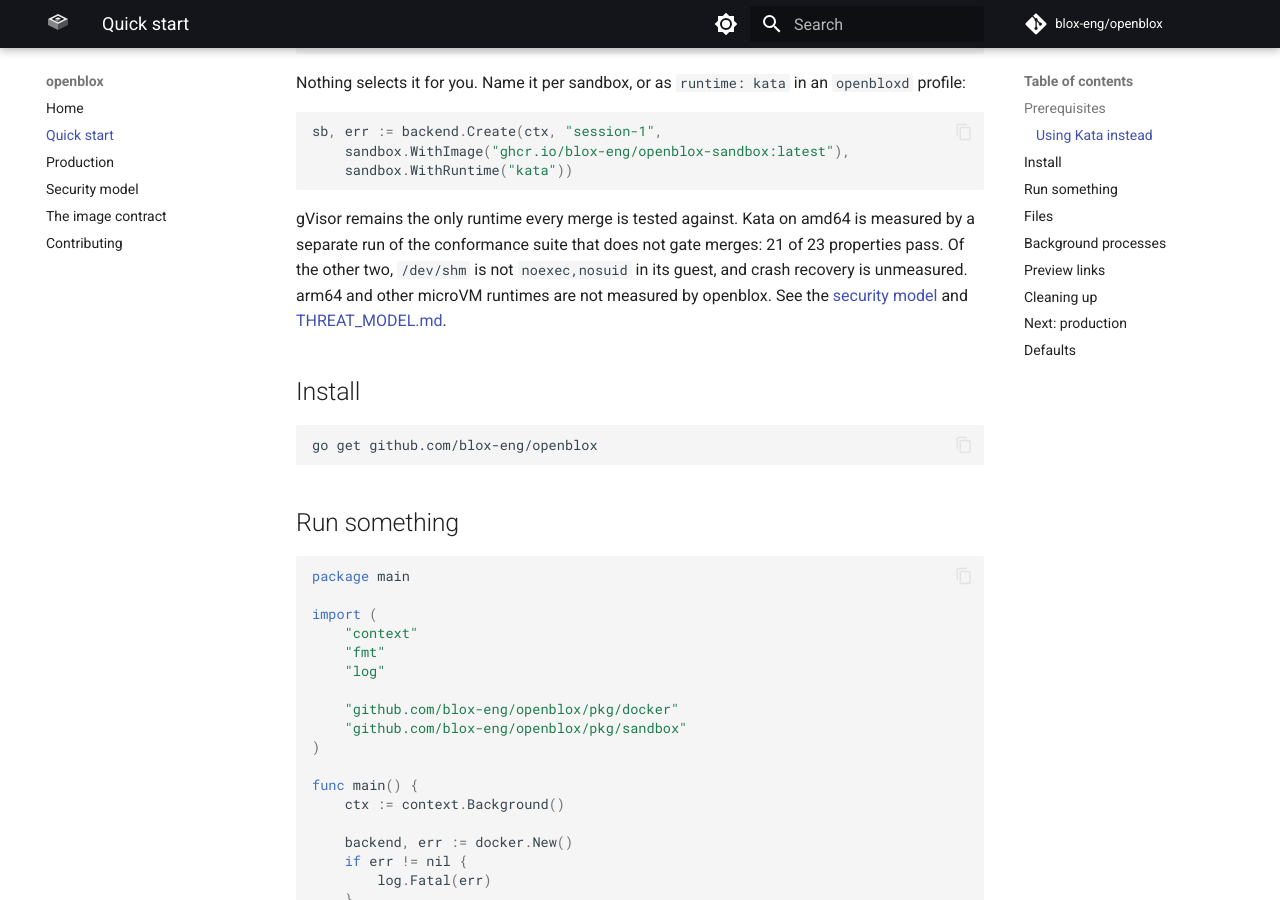
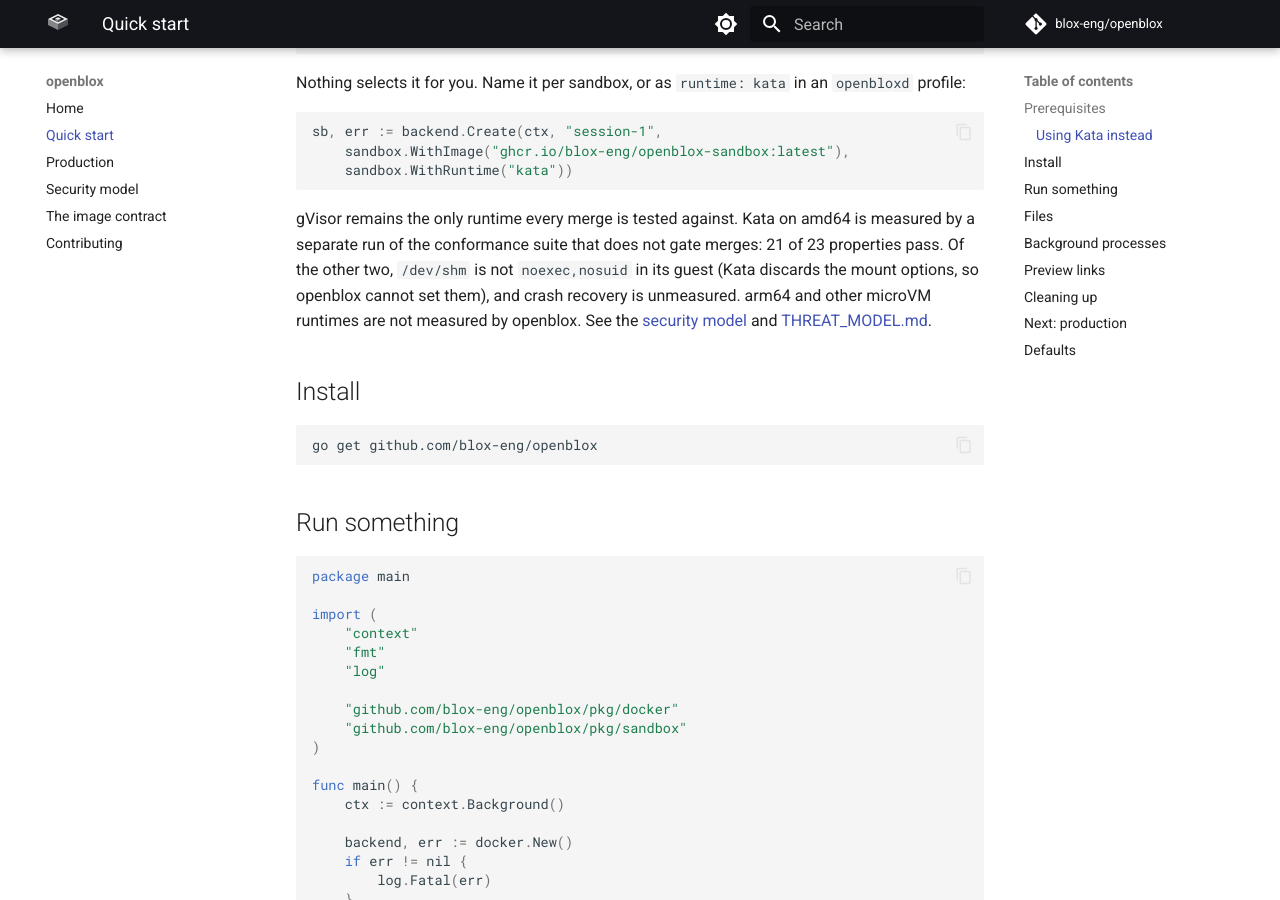
Before and after one commit to blox-eng/openblox, an MkDocs documentation site: the page built from docs/getting-started.md, in a window 1280 px wide and 900 px high, scrolled down 1223 px. Built offline with MkDocs 1.6.1 and Material for MkDocs 9.7.7, drawn with Linux system fonts in a browser that asks for light colours; comment, search, counter and statistics services are not loaded.

Commit message:
docs: record that Kata discards /dev/shm mount options
Mounting /dev/shm explicitly with noexec,nosuid,nodev was tried (#63)
and changed nothing under Kata: runtime-rs 4.2.0 replaces every
/dev/shm mount with an rbind of a sandbox-wide guest directory and
hard-codes its options. The residual is Kata's to close, not a
follow-up for openblox.

Co-Authored-By: Claude Opus 5.5 (1M context) <noreply@anthropic.com>

```diff
--- a/docs/getting-started.md
+++ b/docs/getting-started.md
@@ -68,8 +68,9 @@ sb, err := backend.Create(ctx, "session-1",
 
 gVisor remains the only runtime every merge is tested against. Kata on amd64 is
 measured by a separate run of the conformance suite that does not gate merges: 21 of
-23 properties pass. Of the other two, `/dev/shm` is not `noexec,nosuid` in its guest,
-and crash recovery is unmeasured. arm64 and other microVM runtimes are not measured by openblox.
+23 properties pass. Of the other two, `/dev/shm` is not `noexec,nosuid` in its guest
+(Kata discards the mount options, so openblox cannot set them), and crash recovery is
+unmeasured. arm64 and other microVM runtimes are not measured by openblox.
 See the [security model](security.md#a-user-space-kernel) and
 [THREAT_MODEL.md](https://github.com/blox-eng/openblox/blob/main/THREAT_MODEL.md#under-kata).
 
```
Also changed, not shown: SECURITY.md (+3 -2 lines), THREAT_MODEL.md (+1 -1 lines), docs/security.md (+1 -1 lines).
